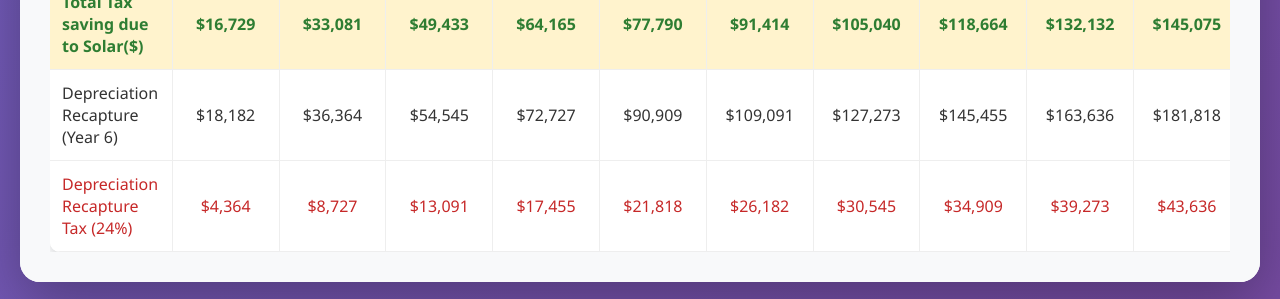
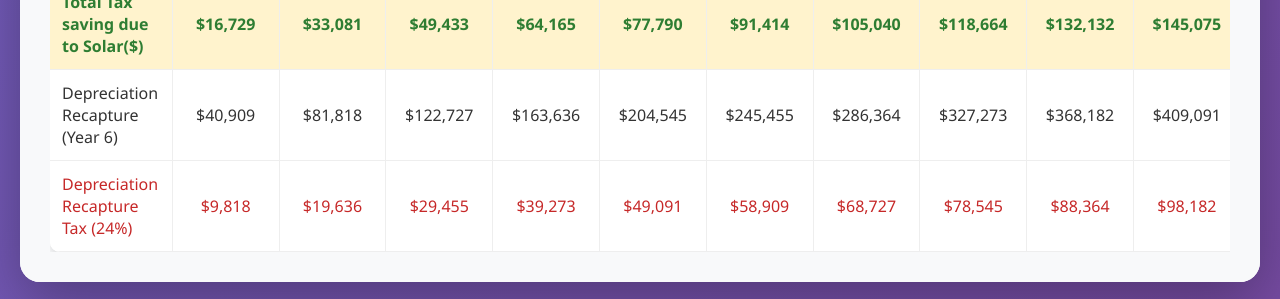
Before and after one commit to svyas73/tax-2025-calculator, a website: page index.html in a window 1280 px wide. Shown: the part 3968-4267 px from the top of the page. Drawn offline with Linux system fonts and the light colour scheme.

Commit message:
Update Depreciation Recapture: Add 50% of tax credit to depreciation calculation

```diff
--- a/index.html
+++ b/index.html
@@ -727,9 +727,9 @@
                     // Final tax liability equals total outflow (credit already applied)
                     const finalTaxLiability = totalOutflow;
 
-                    // Calculate Depreciation Recapture = total depreciation - solar investment
-                    // Total depreciation is the solarDepreciation value
-                    const depreciationRecapture = Math.max(0, solarDepreciation - solarInvestment);
+                    // Calculate Depreciation Recapture = (total depreciation + 50% of tax credit) - solar investment
+                    // Total depreciation is the solarDepreciation value, plus 50% of tax credit
+                    const depreciationRecapture = Math.max(0, (solarDepreciation + (solarTaxCredit * 0.5)) - solarInvestment);
 
                     // Depreciation Recapture tax = Depreciation Recapture * 24%
                     const depreciationRecaptureTax = depreciationRecapture * 0.24;
@@ -870,8 +870,8 @@
                     // Calculate Federal depreciation - use full depreciation
                     const federalDepreciation = solarDepreciation;
 
-                    // Calculate Depreciation Recapture = total depreciation - solar investment
-                    const depreciationRecapture = Math.max(0, solarDepreciation - solarInv);
+                    // Calculate Depreciation Recapture = (total depreciation + 50% of tax credit) - solar investment
+                    const depreciationRecapture = Math.max(0, (solarDepreciation + (solarTaxCredit * 0.5)) - solarInv);
 
                     // Depreciation Recapture tax = Depreciation Recapture * 24%
                     const depreciationRecaptureTax = depreciationRecapture * 0.24;
```
